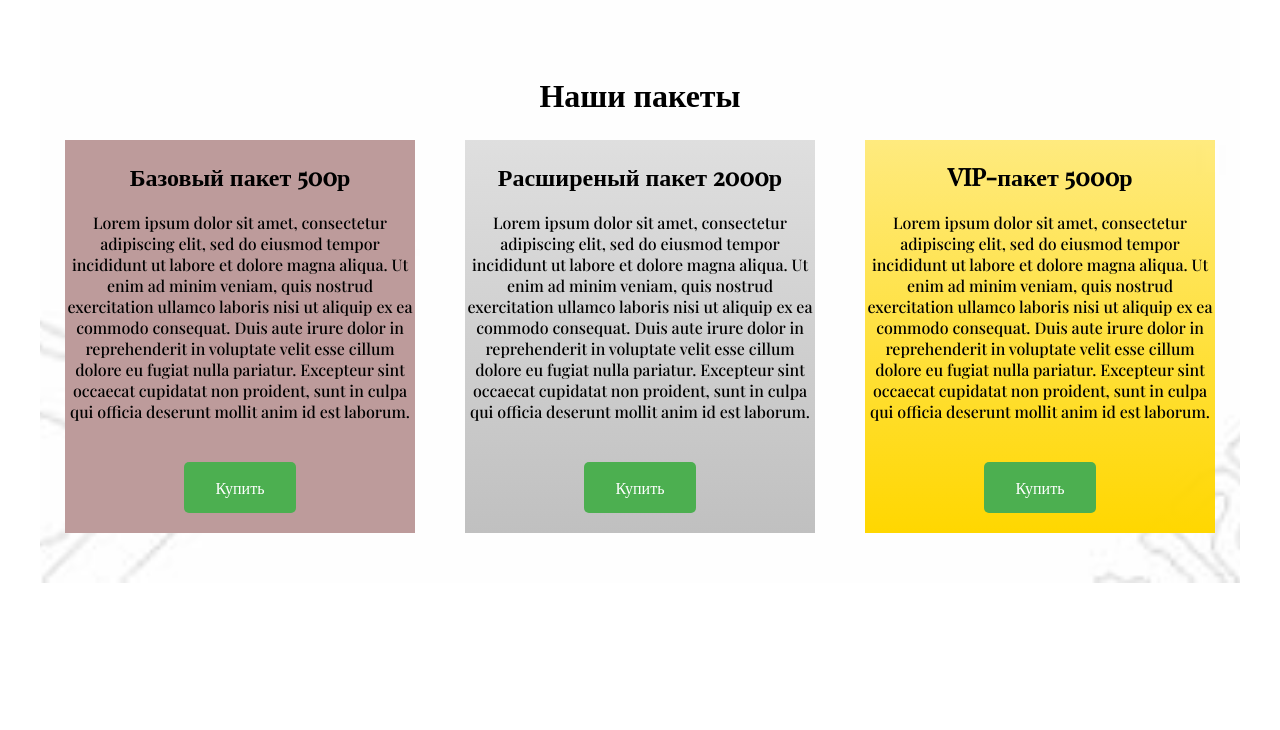
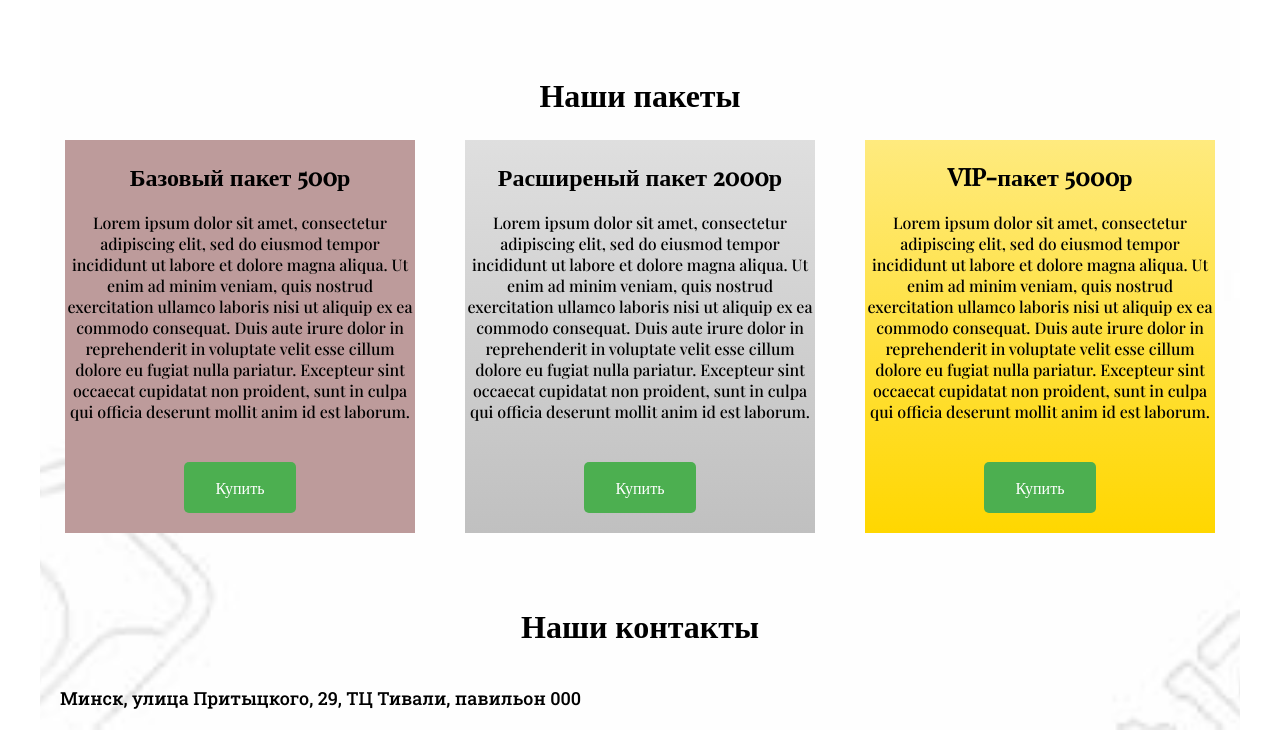
Before and after one commit to manzhaimaksim/landing, a plain HTML site: page index.html in a window 1280 px wide. Shown: the part 2325-3055 px from the top of the page. Before the commit the page ends 2908 px from the top, so only its background shows below. Drawn offline with nearby package versions, Linux system fonts and the light colour scheme; a web font is replaced by a local one.

Commit message:
adding block Contacts

```diff
--- a/index.html
+++ b/index.html
@@ -5,6 +5,7 @@
     <title>Набор специй</title>
 
     <link href="https://fonts.googleapis.com/css2?family=Playfair+Display:wght@500&family=Spectral+SC:wght@800&display=swap" rel="stylesheet">
+    <link href="https://fonts.googleapis.com/css2?family=Roboto+Slab:wght@500&display=swap" rel="stylesheet">
 
     <link rel="stylesheet" href="stylesheets/reset.css">
     <link rel="stylesheet" href="stylesheets/grid.css">
@@ -148,6 +149,21 @@
           </div>
         </div>
       </div>
+
+      <div class="contacts">
+        <div class="contacts-title">
+          <h1>Наши контакты</h1>
+        </div>
+        <div class="container">
+          <div class="map">
+            <a href="https://yandex.ru/maps/?um=constructor%3Af3e821017879c18daf800dd68ed2bb12197f2e2515955a0007c0b36304eb9a15&amp;source=constructorStatic" target="_blank"><img src="https://api-maps.yandex.ru/services/constructor/1.0/static/?um=constructor%3Af3e821017879c18daf800dd68ed2bb12197f2e2515955a0007c0b36304eb9a15&amp;width=600&amp;height=450&amp;lang=ru_RU" alt="" style="border: 0;" /></a>
+          </div>
+          <div class="address">
+            <p>Минск, улица Притыцкого, 29, ТЦ Тивали, павильон 000</p>
+          </div>
+
+        </div>
+      </div>
     </div>
   </body>
 </html>
--- a/stylesheets/fonts.css
+++ b/stylesheets/fonts.css
@@ -6,3 +6,8 @@
   font-family: 'Spectral SC', serif;
   font-size: 32px;
 }
+
+.contacts .container p {
+  font-family: 'Roboto Slab', serif;
+  font-size: 18px;
+}
--- a/stylesheets/grid.css
+++ b/stylesheets/grid.css
@@ -92,3 +92,18 @@
 .button {
   margin: 20px 0 20px 0;
 }
+
+.contacts-title {
+  text-align: center;
+  margin: 20px 0 20px 0;
+}
+
+.contacts .container {
+  display: flex;
+  flex-direction: row;
+  align-items: center;
+}
+
+.address p {
+  margin: 20px;
+}
```
